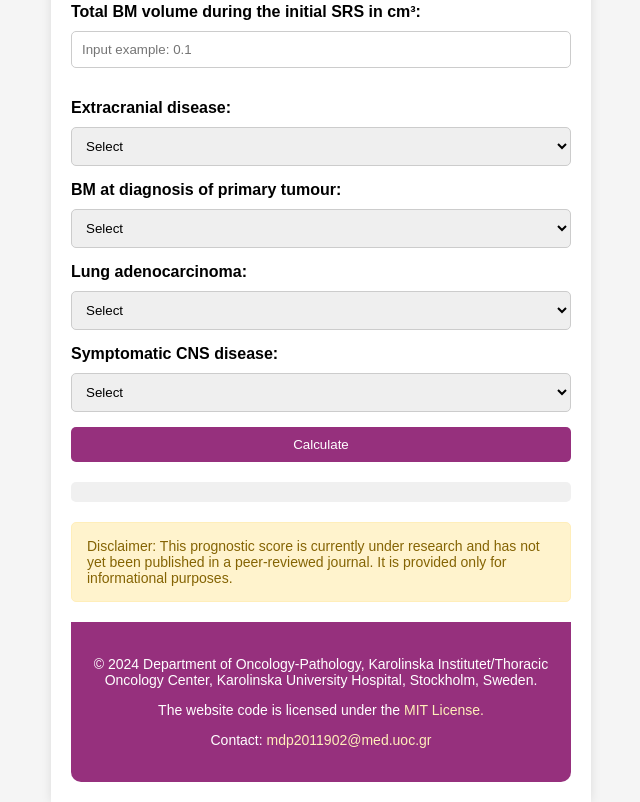
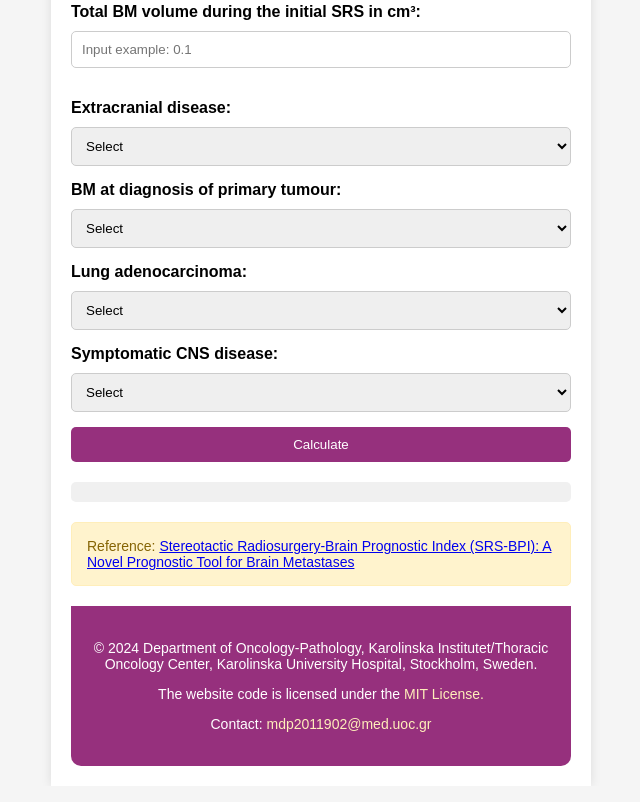
Before and after one commit to konkalaitzidis/srsbpi, a plain HTML site: page index.html in a window 1280 px wide. Shown: the part 518-1320 px from the top of the page, without its empty margins (319-959 px from the left). Drawn offline with Linux system fonts and the light colour scheme.

Commit message:
added reference

```diff
--- a/index.html
+++ b/index.html
@@ -81,7 +81,7 @@
 			background-color: #e7e7e7;
 		}
 
-		.disclaimer {
+		.reference {
 			margin-top: 20px;
 			padding: 15px;
 			background-color: #fff3cd;
@@ -234,9 +234,9 @@
 			<!-- <div id="result" class="notification"></div> -->
 
 
-			<!-- Disclaimer Section -->
-			<div class="disclaimer">
-				Disclaimer: This prognostic score is currently under research and has not yet been published in a peer-reviewed journal. It is provided only for informational purposes.
+			<!-- Reference Section -->
+			<div class="reference">
+				Reference: <a href="https://www.sciencedirect.com/science/article/pii/S0010482525011412" target="_blank">Stereotactic Radiosurgery-Brain Prognostic Index (SRS-BPI): A Novel Prognostic Tool for Brain Metastases</a>
 			</div>
 
 		</form>
```
